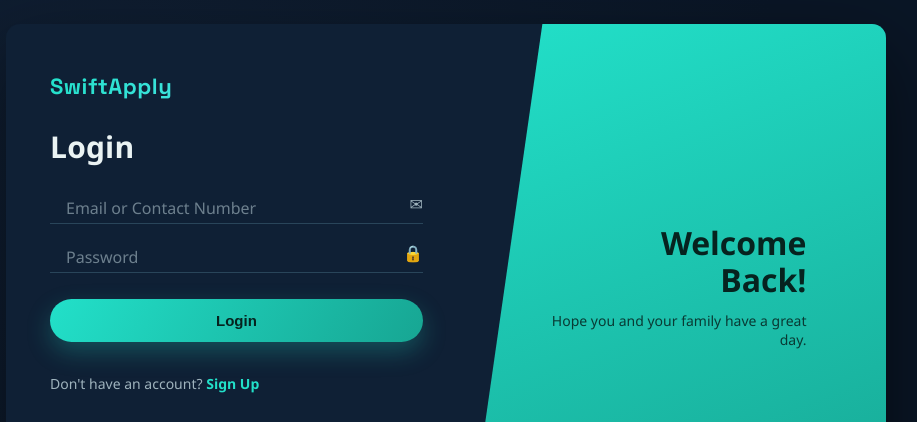
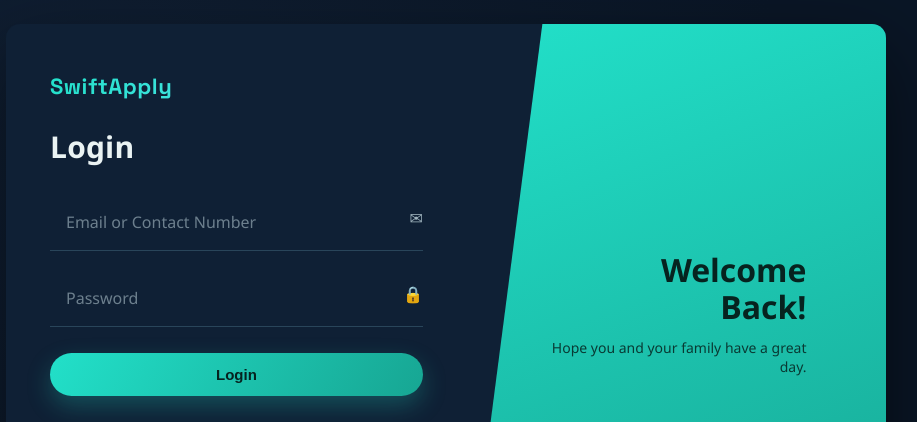
Before and after one commit to shankhadeephalder7-design/Hackathon, a website: page public/login.html in a window 1280 px wide. Shown: the top 422 px of the page, without its empty margins (194-1111 px from the left). Drawn offline with Linux system fonts and the light colour scheme.

Commit message:
Gap Changed

```diff
--- a/public/login.html
+++ b/public/login.html
@@ -60,11 +60,6 @@
   }
   .input-row input:focus + label {
     color: #22e0c9;
-  }
-  .input-row input{
-    line-height: normal;
-    padding-top: 0;
-    padding-bottom: 0;
   }
 </style>
 
```
Also changed, not shown: public/signup.html (+0 -5 lines).
